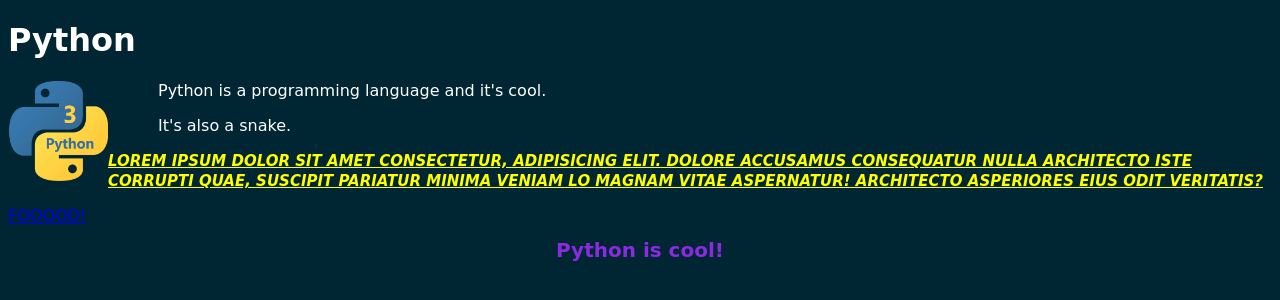
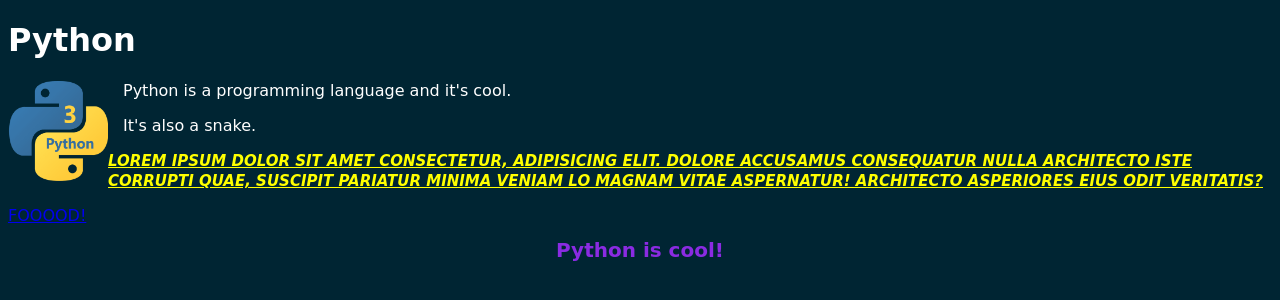
Before and after one commit to prodhanm/HTML_Basic_Example, a plain HTML site: page python.html in a window 1280 px wide. Drawn offline with Linux system fonts and the light colour scheme; a web font is replaced by a local one.

Commit message:
modified the text class in css

```diff
--- a/index.css
+++ b/index.css
@@ -41,5 +41,5 @@ footer {
 
 .text {
     /* I need to move text to the right to give adequate space between the text and logo */
-    margin-left: 150px;
+    margin-left: 115px;
 }
```
